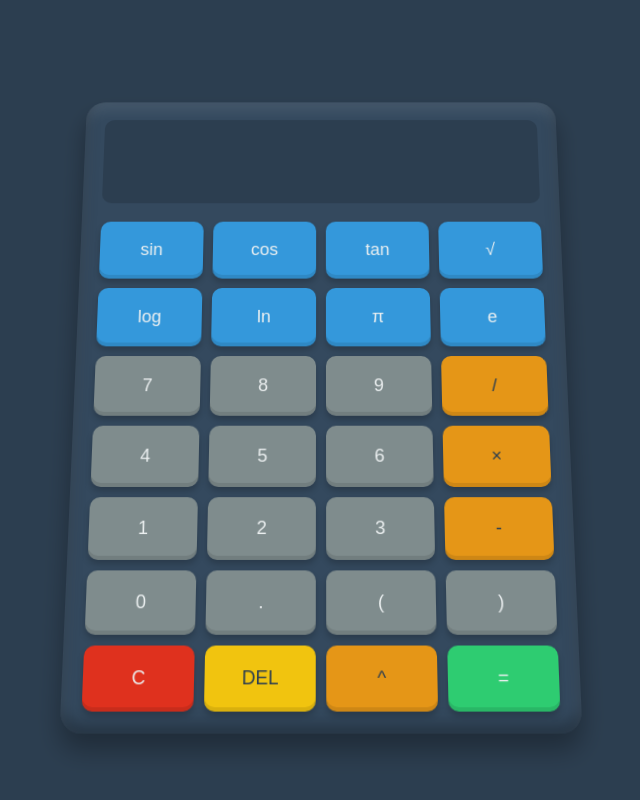
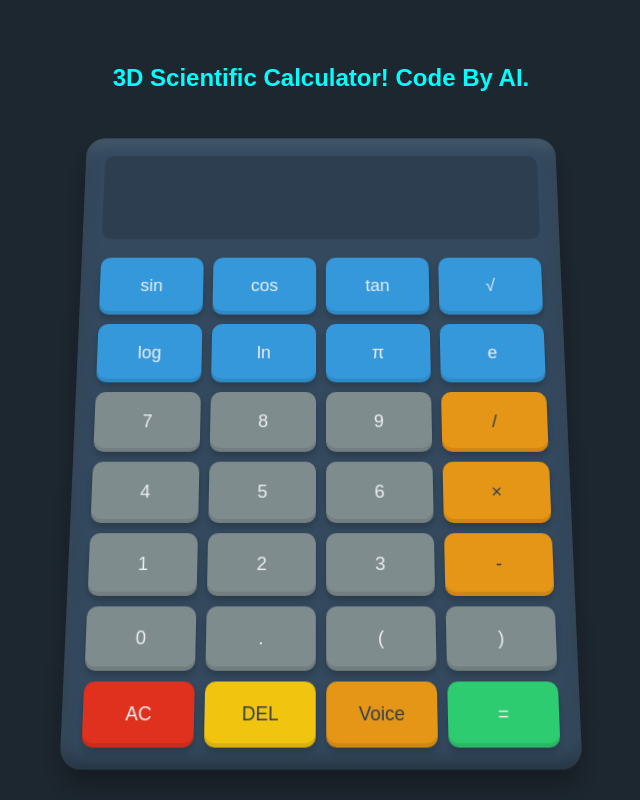
Before and after one commit to Parves21/casio-calculator, a Flask app: page / in a window 1280 px wide. Shown: the whole page, without its empty margins (319-959 px from the left). Run offline with Flask 3, Linux system fonts and the light colour scheme.

Commit message:
another commit

```diff
--- a/static/style.css
+++ b/static/style.css
@@ -3,7 +3,7 @@ body {
     justify-content: center;
     align-items: center;
     min-height: 100vh;
-    background: #2c3e50;
+    background: #1d2730;
     margin: 0;
     font-family: 'Arial', sans-serif;
 }
--- a/templates/index.html
+++ b/templates/index.html
@@ -1,12 +1,18 @@
 <!DOCTYPE html>
 <html lang="en">
+
 <head>
     <meta charset="UTF-8">
     <meta name="viewport" content="width=device-width, initial-scale=1.0">
     <title>3D Scientific Calculator</title>
     <link rel="stylesheet" href="{{ url_for('static', filename='style.css') }}">
 </head>
+
 <body>
+
+    <section style="display: flex; justify-content: center; align-items: center; flex-direction: column; gap: 5px;">
+        <h1 style="color: aqua;">3D Scientific Calculator! Code By AI.</h1>
+
         <div class="calculator">
             <div class="screen">
                 <input type="text" id="display" readonly>
@@ -45,12 +51,15 @@
                 <button onclick="appendToDisplay(')')">)</button>
 
                 <!-- Control Buttons -->
-            <button onclick="clearDisplay()" class="clear">C</button>
+                <button onclick="clearDisplay()" class="clear">AC</button>
                 <button onclick="deleteLast()" class="delete">DEL</button>
-            <button onclick="appendToDisplay('^')" class="operator">^</button>
+                <button onclick="appendToDisplay('^')" class="operator">Voice</button>
                 <button onclick="calculateResult()" class="equal">=</button>
             </div>
         </div>
+    </section>
+
+
     <script>
         function appendToDisplay(value) {
             document.getElementById('display').value += value;
@@ -70,7 +79,7 @@
             try {
                 const response = await fetch('/calculate', {
                     method: 'POST',
-                    headers: {'Content-Type': 'application/json'},
+                    headers: { 'Content-Type': 'application/json' },
                     body: JSON.stringify({ expression: display.value })
                 });
                 const data = await response.json();
@@ -81,4 +90,5 @@
         }
     </script>
 </body>
+
 </html>
```
Lines whose indentation alone changed are shown as unchanged.
